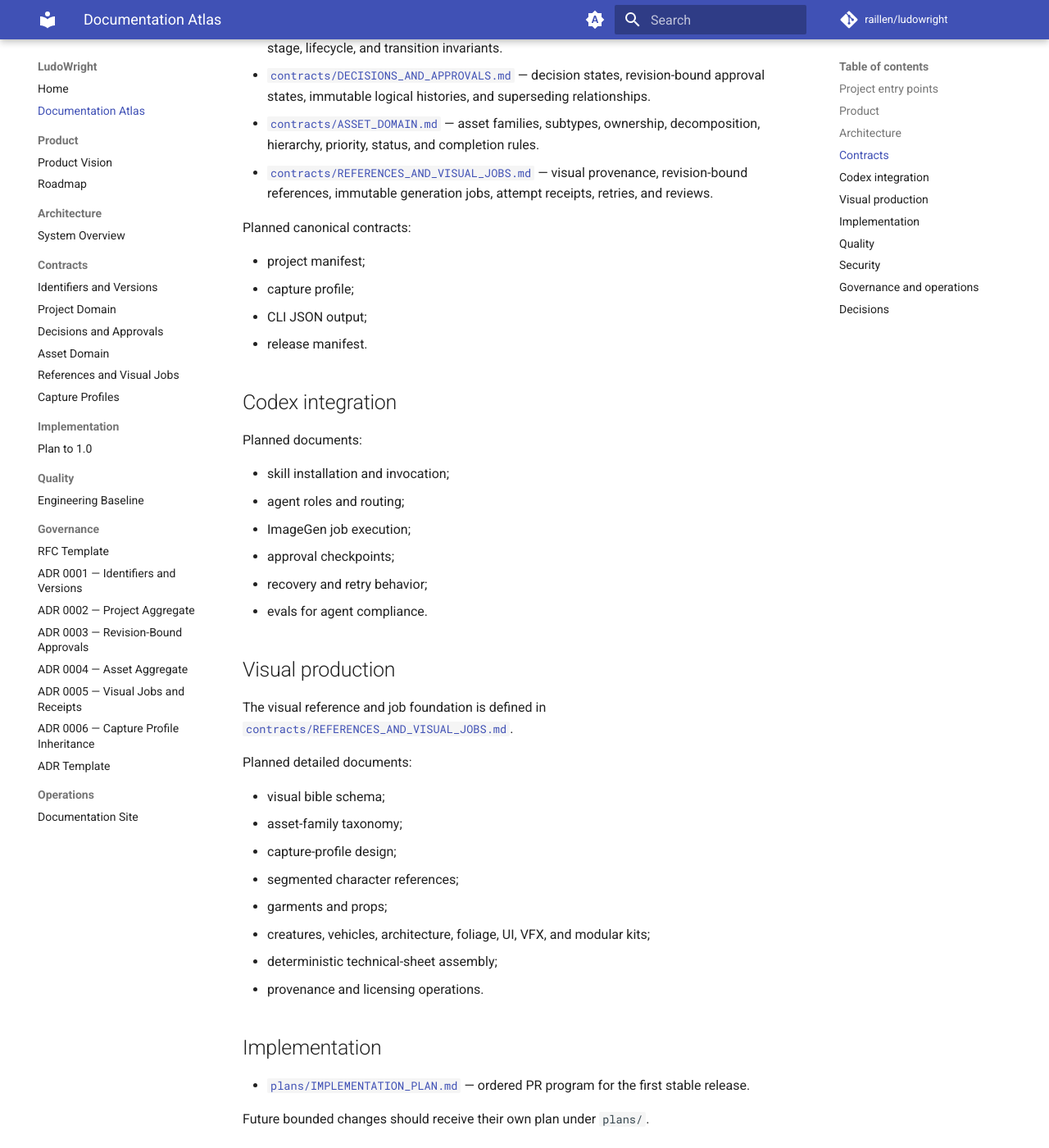
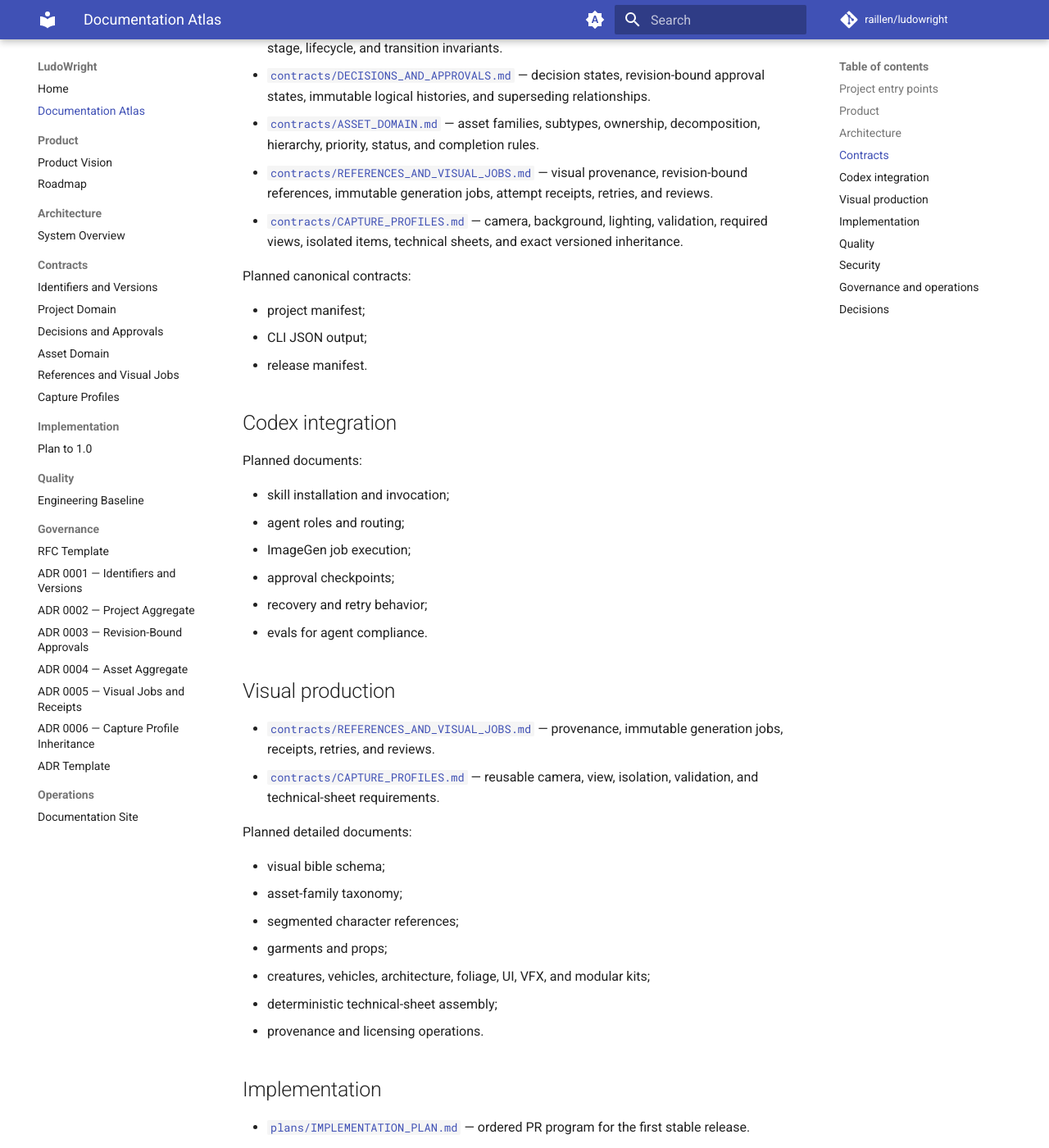
Before and after one commit to raillen/ludowright, an MkDocs documentation site: the page built from docs/ATLAS.md, in a window 1280 px wide and 1400 px high, scrolled down 989 px. Shown: the whole window at 82% size. Built offline with MkDocs 1.6.1 and Material for MkDocs 9.7.7, drawn with Linux system fonts in a browser that asks for light colours; comment, search, counter and statistics services are not loaded; some of the changed text lies outside the part shown.

Commit message:
Index capture profile contract and decision

```diff
--- a/docs/ATLAS.md
+++ b/docs/ATLAS.md
@@ -27,11 +27,11 @@ This is the main navigation map for humans and agents. Each subject should have
 - [`contracts/DECISIONS_AND_APPROVALS.md`](contracts/DECISIONS_AND_APPROVALS.md) — decision states, revision-bound approval states, immutable logical histories, and superseding relationships.
 - [`contracts/ASSET_DOMAIN.md`](contracts/ASSET_DOMAIN.md) — asset families, subtypes, ownership, decomposition, hierarchy, priority, status, and completion rules.
 - [`contracts/REFERENCES_AND_VISUAL_JOBS.md`](contracts/REFERENCES_AND_VISUAL_JOBS.md) — visual provenance, revision-bound references, immutable generation jobs, attempt receipts, retries, and reviews.
+- [`contracts/CAPTURE_PROFILES.md`](contracts/CAPTURE_PROFILES.md) — camera, background, lighting, validation, required views, isolated items, technical sheets, and exact versioned inheritance.
 
 Planned canonical contracts:
 
 - project manifest;
-- capture profile;
 - CLI JSON output;
 - release manifest.
 
@@ -48,13 +48,13 @@ Planned documents:
 
 ## Visual production
 
-The visual reference and job foundation is defined in [`contracts/REFERENCES_AND_VISUAL_JOBS.md`](contracts/REFERENCES_AND_VISUAL_JOBS.md).
+- [`contracts/REFERENCES_AND_VISUAL_JOBS.md`](contracts/REFERENCES_AND_VISUAL_JOBS.md) — provenance, immutable generation jobs, receipts, retries, and reviews.
+- [`contracts/CAPTURE_PROFILES.md`](contracts/CAPTURE_PROFILES.md) — reusable camera, view, isolation, validation, and technical-sheet requirements.
 
 Planned detailed documents:
 
 - visual bible schema;
 - asset-family taxonomy;
-- capture-profile design;
 - segmented character references;
 - garments and props;
 - creatures, vehicles, architecture, foliage, UI, VFX, and modular kits;
@@ -115,6 +115,7 @@ Planned operational documents:
 
 ## Decisions
 
+- [`decisions/0006-exact-versioned-capture-profile-inheritance.md`](decisions/0006-exact-versioned-capture-profile-inheritance.md) — accepted exact parent revisions, deterministic override-by-ID ordering, and separate/assembled sheet requirements.
 - [`decisions/0005-immutable-visual-jobs-and-receipts.md`](decisions/0005-immutable-visual-jobs-and-receipts.md) — accepted immutable visual jobs, append-only attempt receipts, retry semantics, and output-bound reviews.
 - [`decisions/0004-decomposed-asset-aggregate.md`](decisions/0004-decomposed-asset-aggregate.md) — accepted decomposed asset aggregate, shared production status, ownership, and completion model.
 - [`decisions/0003-revision-bound-approvals.md`](decisions/0003-revision-bound-approvals.md) — accepted revision-bound approvals, immutable logical histories, and superseding relationships.
```
